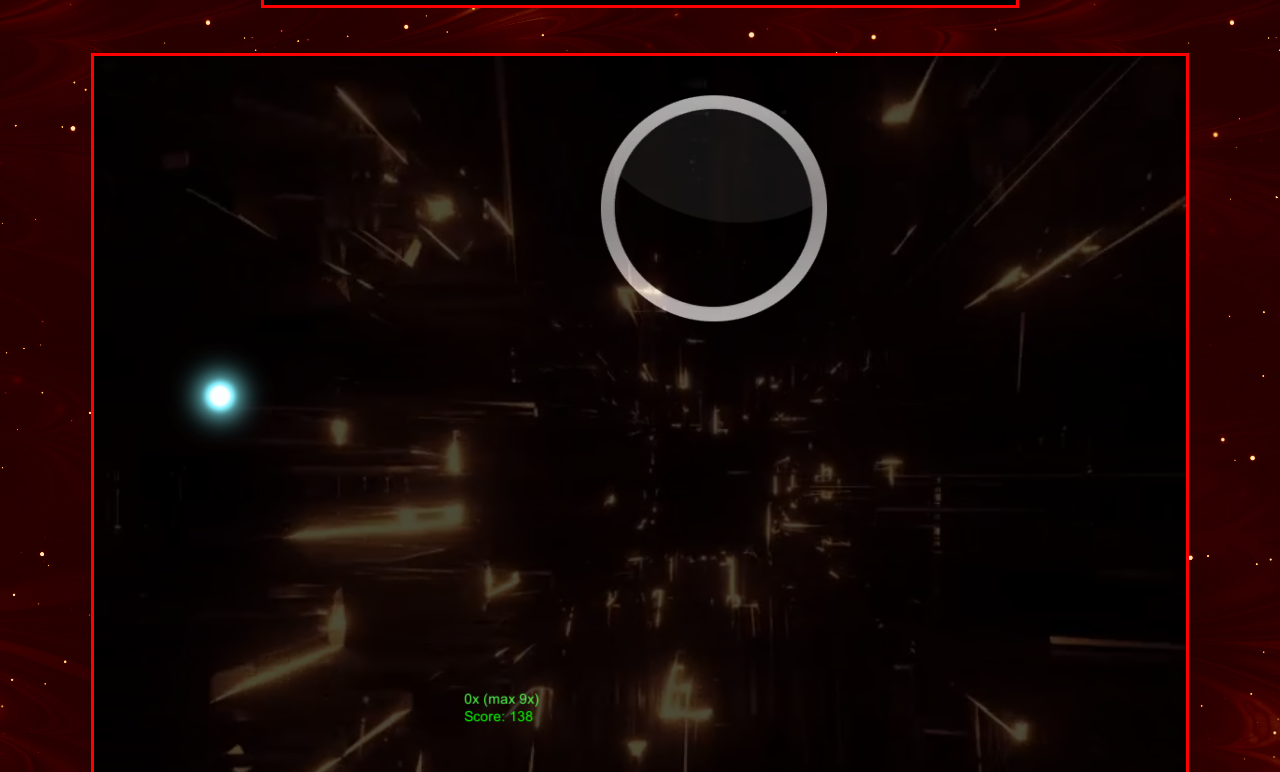
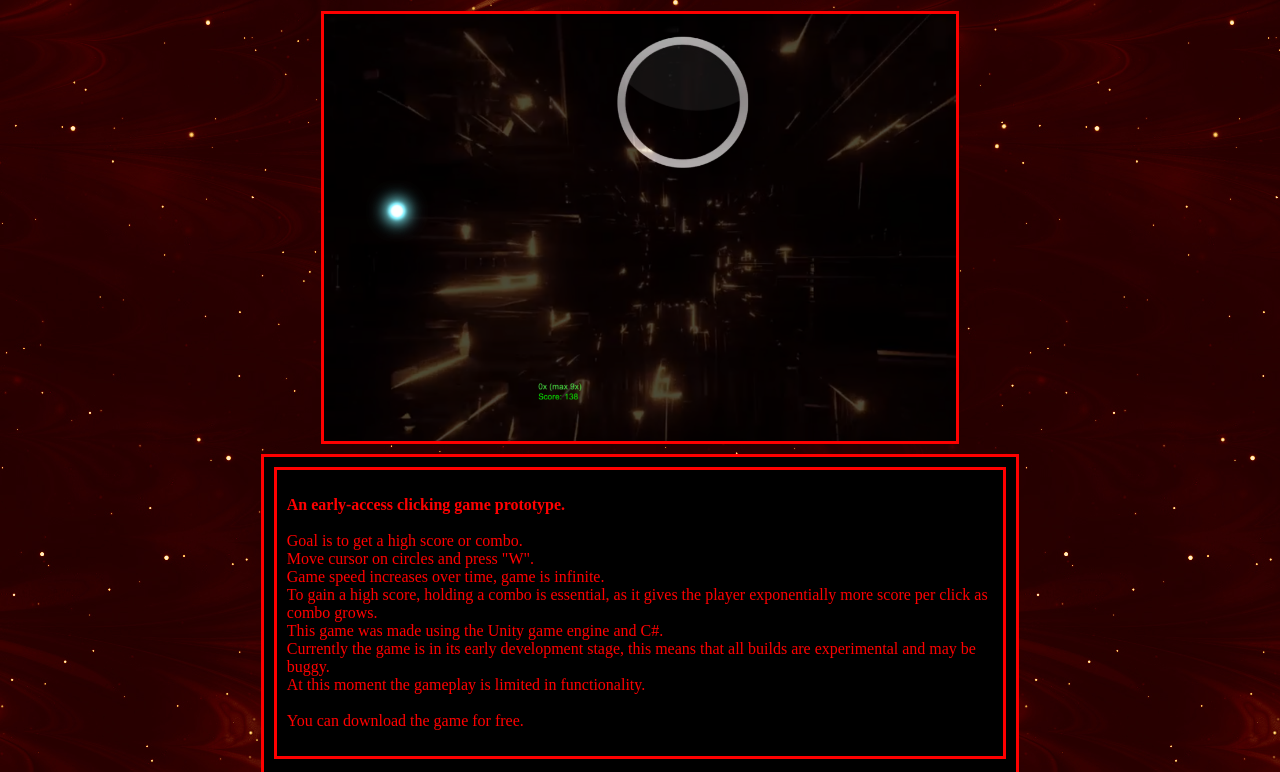
Before and after one commit to lassethorlepik/Click-game, a plain HTML site: page index.html in a window 1280 px wide. Shown: the part 131-903 px from the top of the page. Drawn offline with Linux system fonts and the light colour scheme.

Commit message:
Add files via upload

```diff
--- a/index.html
+++ b/index.html
@@ -9,7 +9,7 @@
 		<div class="center2">
 			<p style="color:red;border: 3px solid red;padding: 20px;font-size:35;background-color:black;"><b>Clicking game<br></b></p>
 		</div>
-		<img src="b0.png" height="auto" class="center">
+		<img src="b0.png" width="50%" class="center">
 		<br>
 		<div class="center2" style="display:flex;align-items: center;justify-content: center;flex-direction: row;flex-wrap: wrap;">
 		<div style="color:red;border: 3px solid red;background-color:black;margin: auto;width: 100%;padding: 10px;">
@@ -72,9 +72,15 @@
 			</div>
 		</div>
 		</div>
+
+
 	</body>
 	<style>
 		body {background-image:url("b2.png");
+		min-height: 220%;
+		display:flex;align-items: center;justify-content: center;flex-direction: row;flex-wrap: wrap;
+		position: relative;
+		top: -15%;
 		}
 		.center {
 		border: 3px solid red;
```
